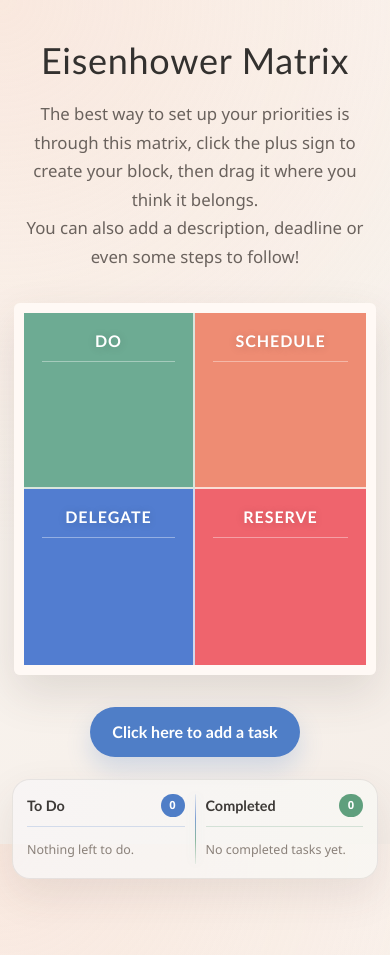
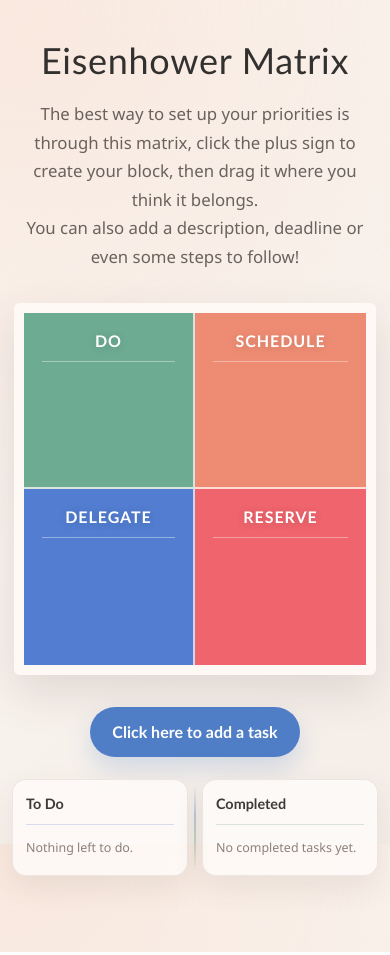
Before and after one commit to rodrigoanasco/EISENHOWER, a Next.js app in the folder eisenhower-matrix/: page / in a window 390 px wide. Built offline with nearby package versions, Linux system fonts and the light colour scheme.

Commit message:
improved style

```diff
--- a/eisenhower-matrix/components/addTasks.jsx
+++ b/eisenhower-matrix/components/addTasks.jsx
@@ -85,7 +85,6 @@ const AddTasks = ({ tasks, setTasks }) => {
         <div className="task-status-section todo-section">
           <div className="task-status-heading">
             <h2>To Do</h2>
-            <span>{toDoTasks.length}</span>
           </div>
           <div className="task-status-list">
             {toDoTasks.length > 0 ? (
@@ -98,12 +97,9 @@ const AddTasks = ({ tasks, setTasks }) => {
           </div>
         </div>
 
-        <div className="task-status-divider" aria-hidden="true" />
-
         <div className="task-status-section completed-section">
           <div className="task-status-heading">
             <h2>Completed</h2>
-            <span>{completedTasks.length}</span>
           </div>
           <div className="task-status-list completed-task-list">
             {completedTasks.length > 0 ? (
--- a/eisenhower-matrix/src/app/globals.css
+++ b/eisenhower-matrix/src/app/globals.css
@@ -122,27 +122,31 @@ body {
 }
 
 .task-status-board {
+  position: relative;
   width: min(calc(100% - 36px), 48rem);
   display: grid;
-  grid-template-columns: minmax(0, 1fr) 2px minmax(0, 1fr);
-  gap: 24px;
+  grid-template-columns: repeat(2, minmax(0, 1fr));
+  gap: 30px;
   margin: 0 auto 36px;
-  padding: 24px;
-  border: 1px solid rgba(108, 94, 84, 0.12);
-  border-radius: 22px;
-  background:
-    linear-gradient(90deg, rgba(79, 126, 199, 0.035), rgba(95, 159, 125, 0.035)),
-    rgba(255, 252, 249, 0.78);
-  box-shadow: 0 16px 40px rgba(75, 63, 55, 0.1);
 }
 
 .task-status-section {
   min-width: 0;
+  padding: 20px;
+  border: 1px solid rgba(108, 94, 84, 0.12);
+  border-radius: 18px;
+  background: rgba(255, 252, 249, 0.8);
+  box-shadow: 0 12px 30px rgba(75, 63, 55, 0.09);
 }
 
-.task-status-divider {
+.task-status-board::after {
+  content: "";
+  position: absolute;
+  top: 10px;
+  bottom: 10px;
+  left: 50%;
   width: 2px;
-  min-height: 100%;
+  transform: translateX(-50%);
   border-radius: 999px;
   background: linear-gradient(
     to bottom,
@@ -152,6 +156,7 @@ body {
     rgba(95, 159, 125, 0.12)
   );
   box-shadow: 0 0 12px rgba(93, 139, 157, 0.2);
+  pointer-events: none;
 }
 
 .task-status-heading {
@@ -178,21 +183,6 @@ body {
   font-family: "Trebuchet MS", "Segoe UI", Arial, sans-serif;
   font-size: 1.1rem;
   font-weight: 700;
-}
-
-.task-status-heading span {
-  min-width: 28px;
-  padding: 4px 8px;
-  border-radius: 999px;
-  color: #ffffff;
-  background: #4f7ec7;
-  font-size: 0.78rem;
-  font-weight: 700;
-  text-align: center;
-}
-
-.completed-section .task-status-heading span {
-  background: #5f9f7d;
 }
 
 .task-status-list {
@@ -449,14 +439,17 @@ body {
 
   .task-status-board {
     width: min(calc(100% - 24px), 48rem);
-    grid-template-columns: minmax(0, 1fr) 1px minmax(0, 1fr);
-    gap: 10px;
-    padding: 14px;
-    border-radius: 18px;
+    grid-template-columns: repeat(2, minmax(0, 1fr));
+    gap: 14px;
   }
 
-  .task-status-divider {
+  .task-status-board::after {
     width: 1px;
+  }
+
+  .task-status-section {
+    padding: 13px;
+    border-radius: 14px;
   }
 
   .task-status-heading {
@@ -469,12 +462,6 @@ body {
     font-size: 0.9rem;
   }
 
-  .task-status-heading span {
-    min-width: 24px;
-    padding: 3px 6px;
-    font-size: 0.7rem;
-  }
-
   .empty-task-list {
     font-size: 0.78rem;
   }
```
